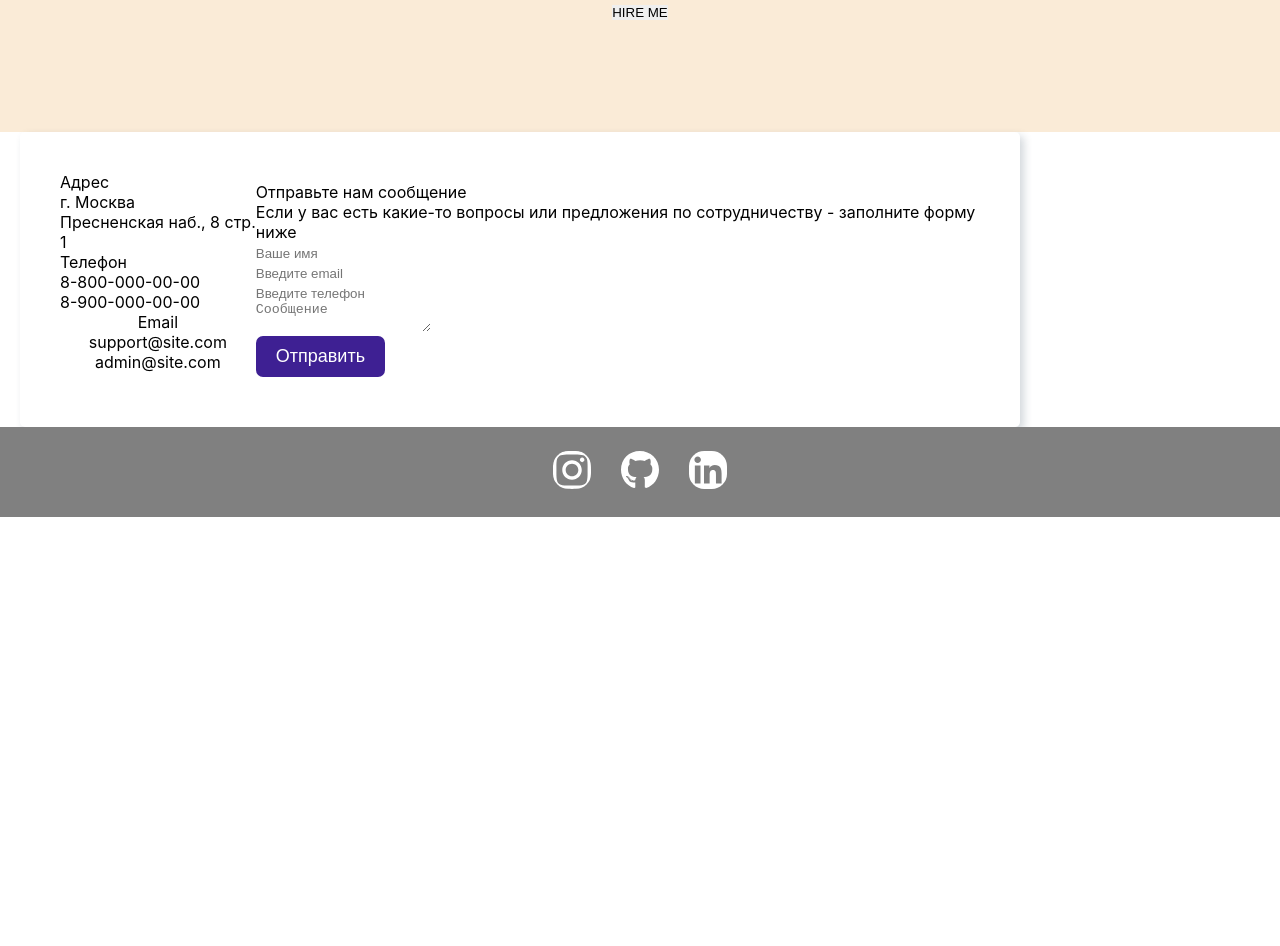
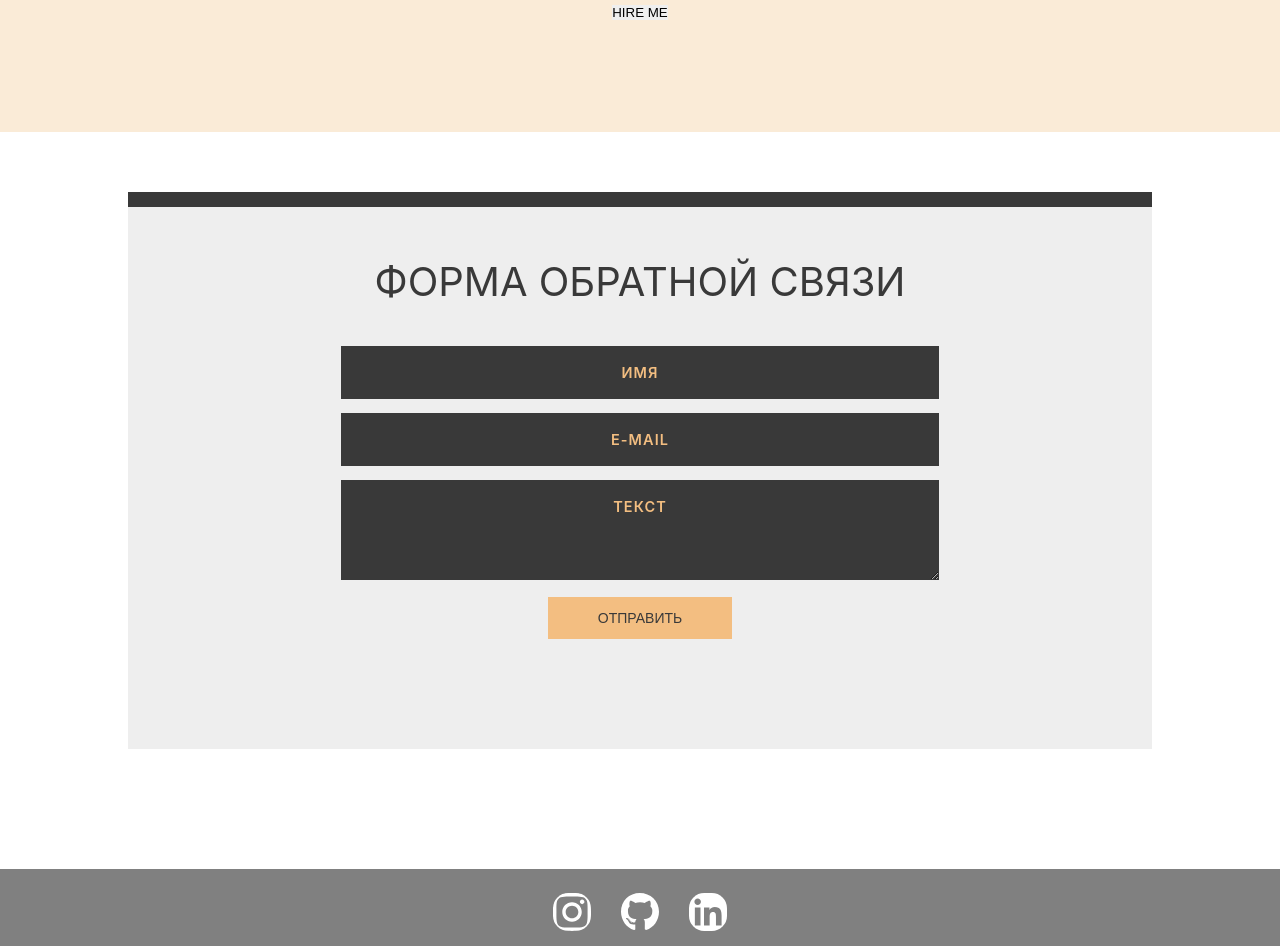
Before and after one commit to djonnybravo/portfolio, a React (Create React App) app: page / in a window 1280 px wide. Shown: the part 2540-3486 px from the top of the page. Before the commit the page ends 3057 px from the top, so only its background shows below. Built offline with nearby package versions, Linux system fonts and the light colour scheme.

Commit message:
feat: add contact form

```diff
--- a/src/components/MainContent/ContactForm/ContactForm.module.css
+++ b/src/components/MainContent/ContactForm/ContactForm.module.css
@@ -1,171 +1,177 @@
-/* Ограничиваем контейнер по ширине 1000px */
-.container {
-    width: 100%;
-    max-width: 1000px;
-    padding: 0 20px;
+
+
+
+.feedbackContainer {
+    font-size: 62.5%;
+    /*font-family: "Exo 2", sans-serif;*/
+    font-weight: 600;
 }
 
-/* Стили самой формы */
-.content {
-    display: flex; /* делаем колонки в ряд */
-    align-items: center; /* выравниваем по центру */
-    justify-content: space-between; /* колонки растянутся на всю ширину */
-    background: #fff;
-    padding: 40px;
-    border-radius: 5px;
-    box-shadow: 4px 4px 8px 0 rgba(34, 60, 80, 0.2);
+.feedbackContainer section {
+    background: #eee;
+    margin: 60px auto 120px;
+    border-top: 15px solid #393939;
+    text-align: center;
+    padding: 50px 0 110px;
+    width: 80%;
+    max-width: 1100px;
 }
 
-/* Стили левой колонки */
-.left-side {
-    width: 25%; /* занимает 25% общей ширины */
-    height: 100%; /* растягиваем на всю высоту */
-    position: relative; /* позиционирование относительное (для ::before) */
-    display: flex;
-    flex-direction: column; /* внутри элементы располагаем в колонку */
+.feedbackContainer section h1 {
+    margin-bottom: 40px;
+    font-size: 4em;
+    text-transform: uppercase;
+    font-weight: 400;
+    color: #393939;
 }
 
-/* Стили разделительной линии между левой и правой колонкой */
-.left-side::before {
-    content: ""; /* контент нам не нужен */
-    position: absolute; /* позиционируем относительно .left-side */
-    height: 70%; /* высота 70% от .left-side */
-    width: 2px; /* ширина 2px */
-    background: #afafb6;
-    right: -15px; /* позиционируем справа + отступ 15px (справа) */
-    top: 50%; /* выравниваем по центру */
-    transform: translateY(-50%); /* выравниваем по центру */
+.feedbackContainer form {
+    width: 58.3333333333%;
+    margin: 0 auto;
+    color: #f3be81;
 }
 
-/* Стили правой колонки */
-.right-side {
-    width: 75%; /* занимает 75% общей ширины */
-    margin-left: 75px;
+.feedbackContainer form .field {
+    width: 100%;
+    position: relative;
+    margin-bottom: 15px;
+    color: #f3be81;
 }
 
-/* Элементы левой колонки: адрес, телефон, email */
-.details {
-    margin-bottom: 15px;
-    text-align: center;
+.feedbackContainer form .field label {
+    text-transform: uppercase;
+    position: absolute;
+    top: 0;
+    left: 0;
+    background: #393939;
+    width: 100%;
+    padding: 18px 0;
+    font-size: 1.45em;
+    letter-spacing: 0.075em;
+    /*-webkit-transition: all 333ms ease-in-out;*/
+    /*-moz-transition: all 333ms ease-in-out;*/
+    /*-o-transition: all 333ms ease-in-out;*/
+    /*-ms-transition: all 333ms ease-in-out;*/
+    /*transition: all 333ms ease-in-out;*/
 }
 
-/* Общие стили для иконок */
-.details i {
-    font-size: 25px; /* задаем размер */
-    color: #3e2093; /* задаем цвет */
-    margin-bottom: 10px;
+.feedbackContainer form .field label + span {
+    opacity: 0;
+    color: white;
+    display: block;
+    position: absolute;
+    top: 12px;
+    left: 7%;
+    font-size: 2.5em;
+    text-shadow: 1px 2px 0 #cd6302;
+    /*-webkit-transition: all 333ms ease-in-out;*/
+    /*-moz-transition: all 333ms ease-in-out;*/
+    /*-o-transition: all 333ms ease-in-out;*/
+    /*-ms-transition: all 333ms ease-in-out;*/
+    /*transition: all 333ms ease-in-out;*/
 }
 
-/* Стили для заголовков левой колонки */
-.topic {
-    font-size: 18px;
-    font-weight: 500;
-    margin-bottom: 7px; /* отступ снизу 7px */
+.feedbackContainer form .field input[type="text"],
+form .field textarea {
+    border: none;
+    background: #393939;
+    width: 80.5%;
+    font-family: "Exo 2", sans-serif;
+    margin: 0;
+    padding: 18px 0 18px 19.5%;
+    color: #fff;
+    font-size: 1.4em;
+    letter-spacing: 0.05em;
+    text-transform: uppercase;
 }
 
-/* Стили для текста левой колонки */
-.text-one,
-.text-two {
-    font-size: 14px;
-    color: #afafb6;
+.feedbackContainer form .field input[type="text"]#msg,
+form .field textarea#msg {
+    height: 12px;
+    resize: none;
+    font-size: 10px;
+    font-family: "Exo 2", sans-serif;
+    -webkit-transition: all 333ms ease-in-out;
+    -moz-transition: all 333ms ease-in-out;
+    -o-transition: all 333ms ease-in-out;
+    -ms-transition: all 333ms ease-in-out;
+    transition: all 333ms ease-in-out;
 }
 
-/* Заголовок правой колонки */
-.topic-text {
-    font-size: 23px;
-    font-weight: 600;
-    color: #3e2093;
-    margin-bottom: 10px;
+.feedbackContainer form .field input[type="text"]:focus,
+form .field input[type="text"].focused,
+form .field textarea:focus,
+form .field textarea.focused {
+    outline: none;
+    color: #f3be81;
+    font-family: "Exo 2", sans-serif;
 }
 
-/* Текст правой колонки */
-.right-side p {
-    margin-bottom: 20px;
+.feedbackContainer form .field input[type="text"]:focus#msg,
+form .field input[type="text"].focused#msg,
+form .field textarea:focus#msg,
+form .field textarea.focused#msg {
+    padding-bottom: 150px;
+    font-size: 10px;
+    font-family: "Exo 2", sans-serif;
 }
 
-/* Контейнер для input'ов формы */
-.input-box {
-    height: 50px; /* по сути задаем высоту input'а */
-    width: 100%; /* ширина на всю ширину правой колонки (с учетом padding) */
-    margin-bottom: 20px; /* отступаем снизу 20px */
+.feedbackContainer form .field input[type="text"]:focus + label,
+form .field input[type="text"].focused + label,
+form .field textarea:focus + label,
+form .field textarea.focused + label {
+    width: 18%;
+    background: #393939;
+    color: #fff;
 }
 
-/* Стили для input и textarea (поле сообщение) */
-.input-box input,
-.input-box textarea {
-    height: 100%; /* растягиваем на всю высоту контейнера 50px */
-    width: 100%; /* растягиваем на всю ширину */
-    border: none; /* убираем внешние края */
-    border-radius: 5px; /* скругляем края */
-    background: #f0f1f8; /* задаем цвет фона */
-    padding: 0 20px; /* отступ справа и слева 20px */
+.feedbackContainer form .field input[type="text"].focused + label,
+form .field textarea.focused + label {
+    color: #fff;
 }
 
-/* Отдельно стилизуем поле сообщение */
-.input-box textarea {
-    resize: none; /* чтобы нельзя было менять высоту */
-    padding: 20px;
-    font-family: "Roboto", sans-serif;
+.feedbackContainer form .field:hover label {
+    width: 18%;
+    background: #f3be81;
+    color: #393939;
 }
 
-/* Это контейнер для поля сообщение */
-.message-box {
-    min-height: 110px; /* минимальная высота 110px */
+.feedbackContainer form input[type="submit"] {
+    background: #f3be81;
+    color: #393939;
+    -webkit-appearance: none;
+    border: none;
+    text-transform: uppercase;
+    position: relative;
+    padding: 13px 50px;
+    font-size: 1.4em;
+    font-family: "Exo 2", sans-serif;
+    font-weight: 300;
+    cursor: pointer;
+    /*-webkit-transition: all 333ms ease-in-out;*/
+    /*-moz-transition: all 333ms ease-in-out;*/
+    /*-o-transition: all 333ms ease-in-out;*/
+    /*-ms-transition: all 333ms ease-in-out;*/
+    /*transition: all 333ms ease-in-out;*/
 }
 
-/* Стили для контейнера кнопки */
-.button {
-    display: inline-block; /* делаем блочно-строчный элемент */
+.feedbackContainer form input[type="submit"]:hover {
+    background: #393939;
+    color: #f3be81;
 }
 
-/* Стили для самой кнопки */
-.button input[type="button"] {
-    color: #fff;
-    font-size: 18px;
-    background: #3e2093;
+.feedbackContainer form input[type="submit"]:focus {
     outline: none;
-    border: none;
-    padding: 10px 20px;
-    border-radius: 7px;
-    transition: 0.2s; /* чтобы плавно менялся цвет при наведении (:hover) */
+    background: #f3be81;
+    color: #393939;
 }
 
-/* Меняем цвет фона при наведении на кнопку */
-.button input[type="button"]:hover {
-    background: rgb(0, 0, 207);
-}
-
-/* Меняем стили при ширине экрана меньше 800px */
-@media (max-width: 800px) {
-    /* Теперь форма (правая колонка) будет сверху, а элементы (левая колонка) снизу */
-    .content {
-        height: 100%;
-        flex-direction: column-reverse; /* располагаем в колонку и реверсивно */
+@media (max-width: 765px) {
+    .feedbackContainer form {
+        width: 100%;
     }
 
-    /* Внутри левой колонки внутренние элементы располагаем в ряд */
-    .left-side {
-        margin-top: 50px;
-        flex-direction: row; /* располагаем элементы (адрес, телефон, email) в ряд */
-        width: 100%; /* левая колонка на всю ширину */
-        justify-content: center;
-        flex-wrap: wrap; /* перенос элементов, если не хватит места */
-    }
-    .details {
-        margin-right: 20px;
-    }
-    .details:last-child {
-        margin-right: 0;
-    }
-
-    /* Убираем разделительную линию */
-    .left-side::before {
-        display: none;
-    }
-
-    /* Правая колонка теперь на всю ширину и не имеет отступа слева */
-    .right-side {
+    .feedbackContainer section {
         width: 100%;
-        margin-left: 0;
     }
 }
--- a/src/components/MainContent/ContactForm/ContactForm.tsx
+++ b/src/components/MainContent/ContactForm/ContactForm.tsx
@@ -2,70 +2,34 @@ import React from 'react';
 import styles from './ContactForm.module.css'
 
 const ContactForm = () => {
+
     return (
-        <section>
-            <div className={styles.container}>
+        <div className={styles.feedbackContainer}>
+            <section id={"feedback"}>
+                <h1>Форма обратной связи</h1>
+                <form>
 
-                <div className={styles.content}>
-
-                    <div className={styles.leftSide}>
-                        <div className="address details">
-
-                            <i className="fas fa-map-marker-alt"></i>
-
-                            <div className="topic">Адрес</div>
-                            <div className="text-one">г. Москва</div>
-                            <div className="text-two">Пресненская наб., 8 стр. 1</div>
-                        </div>
-                        <div className="phone details">
-                            <i className="fas fa-phone-alt"></i>
-                            <div className="topic">Телефон</div>
-                            <div className="text-one">8-800-000-00-00</div>
-                            <div className="text-two">8-900-000-00-00</div>
-                        </div>
-                        <div className={styles.details}>
-                            <i className="fas fa-envelope"></i>
-                            <div className="topic">Email</div>
-                            <div className="text-one">support@site.com</div>
-                            <div className="text-two">admin@site.com</div>
-                        </div>
+                    <div className={styles.field}>
+                        <input type={"text"} id={"name"} placeholder={"Как Вас зовут?"}/>
+                        <label htmlFor={"name"}>Имя</label>
                     </div>
 
+                    <div className={styles.field}>
+                        <input type={"text"} id={"email"} placeholder={"Ваш e-mail адрес"}/>
+                        <label htmlFor={"email"}>E-mail</label>
+                    </div>
 
-                    <div className={styles.rightSide}>
+                    <div className={styles.field}>
+                        <textarea id="msg" rows={4} placeholder={"Ваше сообщение"}/>
+                        <label htmlFor="msg">Текст</label>
+                    </div>
 
+                    <input className="button" type="submit" value="Отправить"/>
 
-                        <div className={styles.topicText}>Отправьте нам сообщение</div>
+                </form>
+            </section>
+        </div>
 
-
-                        <p>
-                            Если у вас есть какие-то вопросы или предложения по сотрудничеству -
-                            заполните форму ниже
-                        </p>
-
-                        <form action="#">
-
-                            <div className={styles.inputBox}>
-                                <input type={"text"} placeholder={"Ваше имя"}/>
-                            </div>
-                            <div className={styles.inputBox}>
-                                <input type={"text"} placeholder={"Введите email"}/>
-                            </div>
-                            <div className={styles.inputBox}>
-                                <input type={'text'} placeholder={"Введите телефон"}/>
-                            </div>
-                            <div className={styles.inputBox + " " + styles.messageBox}>
-                                <textarea placeholder={'Сообщение'}></textarea>
-                            </div>
-                            <div className={styles.button}>
-                                <input type={'button'} value={'Отправить'}/>
-                            </div>
-                        </form>
-                    </div>
-                </div>
-            </div>
-
-        </section>
     );
 };
 
```
